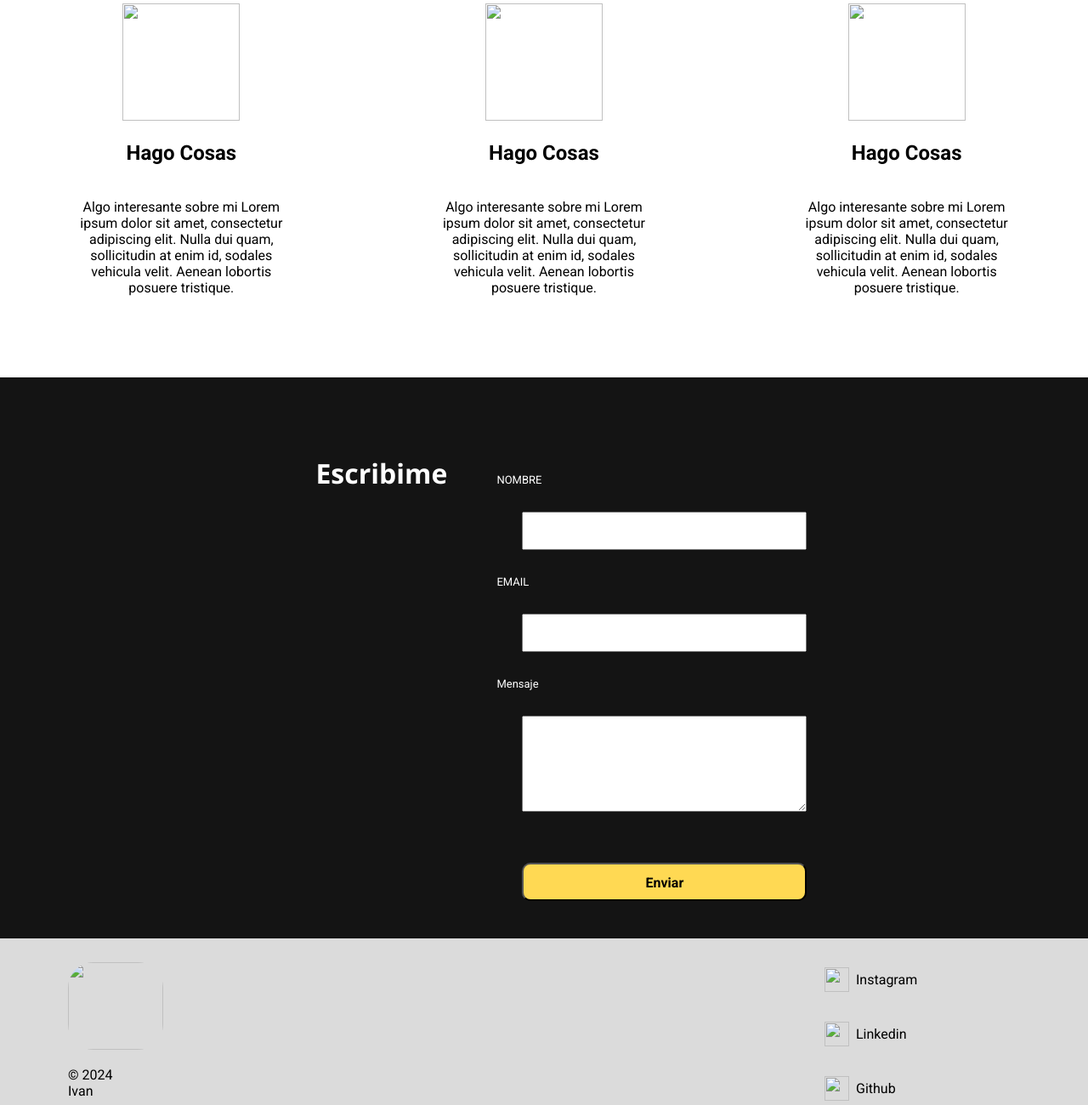
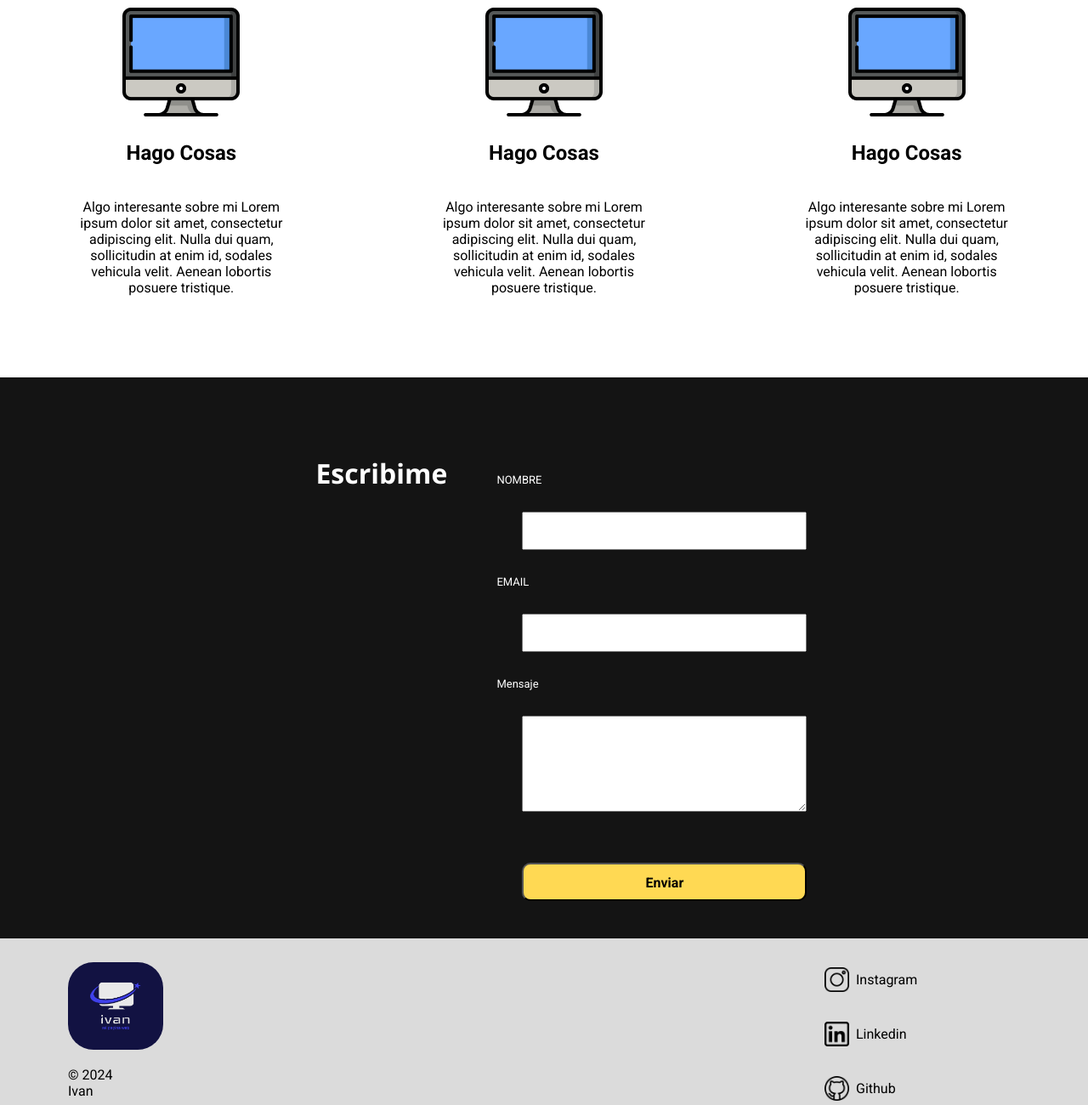
Before and after one commit to IvanMiranda1010100/Desafio-Maquetando-, a plain HTML site: page index.html in a window 1280 px wide. Shown: the part 1500-2800 px from the top of the page at 85% size. Drawn offline with nearby package versions, Linux system fonts and the light colour scheme; the site is published under a folder, as on GitHub Pages, so addresses that start at the root find nothing.

Commit message:
Add files via upload

```diff
--- a/index.html
+++ b/index.html
@@ -14,8 +14,8 @@
 <header class="header">
 
   <nav class="header__nav">
-  <img src="/img/2bb4362c587a49a984a2ec8b69b93292.png" alt="" class="nav__logo">
-    <img src="/img/burger.png" alt="" class="nav__menu">
+  <img src="2bb4362c587a49a984a2ec8b69b93292.png" alt="" class="nav__logo">
+    <img src="burger.png" alt="" class="nav__menu">
     <span class="nav__menu-desktop">Quien soy</span>
     <span class="nav__menu-desktop">Servicios</span>
     <span class="nav__menu-desktop">Escribime</span>
@@ -34,7 +34,7 @@
     <h2 class="presentacion__titulo">Soy Ivan</h2>
   <p class="presentacion__parrafo">Algo interesante sobre mi Lorem ipsum dolor sit amet, consectetur adipiscing elit. Nulla dui quam, sollicitudin at enim id, sodales vehicula velit. Aenean lobortis posuere tristique. Phasellus placerat arcu elementum nisi ultrices cursus. Etiam sit amet aliquet lacus. Integer ut iaculis augue, sit amet tincidunt ex. In eleifend justo et sodales semper. Mauris nec tortor lectus. Curabitur nec ultricies dolor.</p>
   </div>
-  <img src="/img/check (1) 1.png" alt="" class="presentacion__logo">
+  <img src="check (1) 1.png" alt="" class="presentacion__logo">
 </section>
 
 <section class="section__servicios">
@@ -45,7 +45,7 @@
 
     <div class="servicios__contenedores">
 
-      <img src="/img/desktop 1.png" alt="" class="imagen__contenedor">
+      <img src="desktop 1.png" alt="" class="imagen__contenedor">
       <h3 class="titulo__contenedor">Hago Cosas</h3>
       <p class="parrafo__contenedor">Algo interesante sobre mi Lorem ipsum dolor sit amet, consectetur adipiscing elit. Nulla dui quam, sollicitudin at enim id, sodales vehicula velit. Aenean lobortis posuere tristique.</p>
 
@@ -53,7 +53,7 @@
 
     <div class="servicios__contenedores">
 
-      <img src="/img/desktop 1.png" alt="" class="imagen__contenedor">
+      <img src="desktop 1.png" alt="" class="imagen__contenedor">
       <h3 class="titulo__contenedor">Hago Cosas</h3>
       <p class="parrafo__contenedor">Algo interesante sobre mi Lorem ipsum dolor sit amet, consectetur adipiscing elit. Nulla dui quam, sollicitudin at enim id, sodales vehicula velit. Aenean lobortis posuere tristique.</p>
 
@@ -61,7 +61,7 @@
 
     <div class="servicios__contenedores">
 
-      <img src="/img/desktop 1.png" alt="" class="imagen__contenedor">
+      <img src="desktop 1.png" alt="" class="imagen__contenedor">
       <h3 class="titulo__contenedor">Hago Cosas</h3>
       <p class="parrafo__contenedor">Algo interesante sobre mi Lorem ipsum dolor sit amet, consectetur adipiscing elit. Nulla dui quam, sollicitudin at enim id, sodales vehicula velit. Aenean lobortis posuere tristique.</p>
 
@@ -99,19 +99,19 @@
 
 <footer class="footer">
 
-    <img src="/img/2bb4362c587a49a984a2ec8b69b93292.png" alt="" class="footer__logo">
+    <img src="2bb4362c587a49a984a2ec8b69b93292.png" alt="" class="footer__logo">
 
     <p class="footer-derechos"> © 2024 Ivan </p>
     <div class="footer__contenedor-logo">
-      <img src="/img/instagram.png" alt="" class="footer__redsocial">
+      <img src="instagram.png" alt="" class="footer__redsocial">
       <p class="red-social">Instagram</p>
     </div>
     <div class="footer__contenedor-logo">
-      <img src="/img/linkedin.png" alt="" class="footer__redsocial">
+      <img src="linkedin.png" alt="" class="footer__redsocial">
       <p class="red-social">Linkedin</p>
     </div>
   <div class="footer__contenedor-logo">
-    <img src="/img/github.png" alt="" class="footer__redsocial">
+    <img src="github.png" alt="" class="footer__redsocial">
     <p class="red-social">Github</p>
   </div>
 
```
Also changed, not shown: 2bb4362c587a49a984a2ec8b69b93292.png (added), burger.png (added), check (1) 1.png (added), desktop 1.png (added), github.png (added), instagram.png (added), linkedin.png (added).
